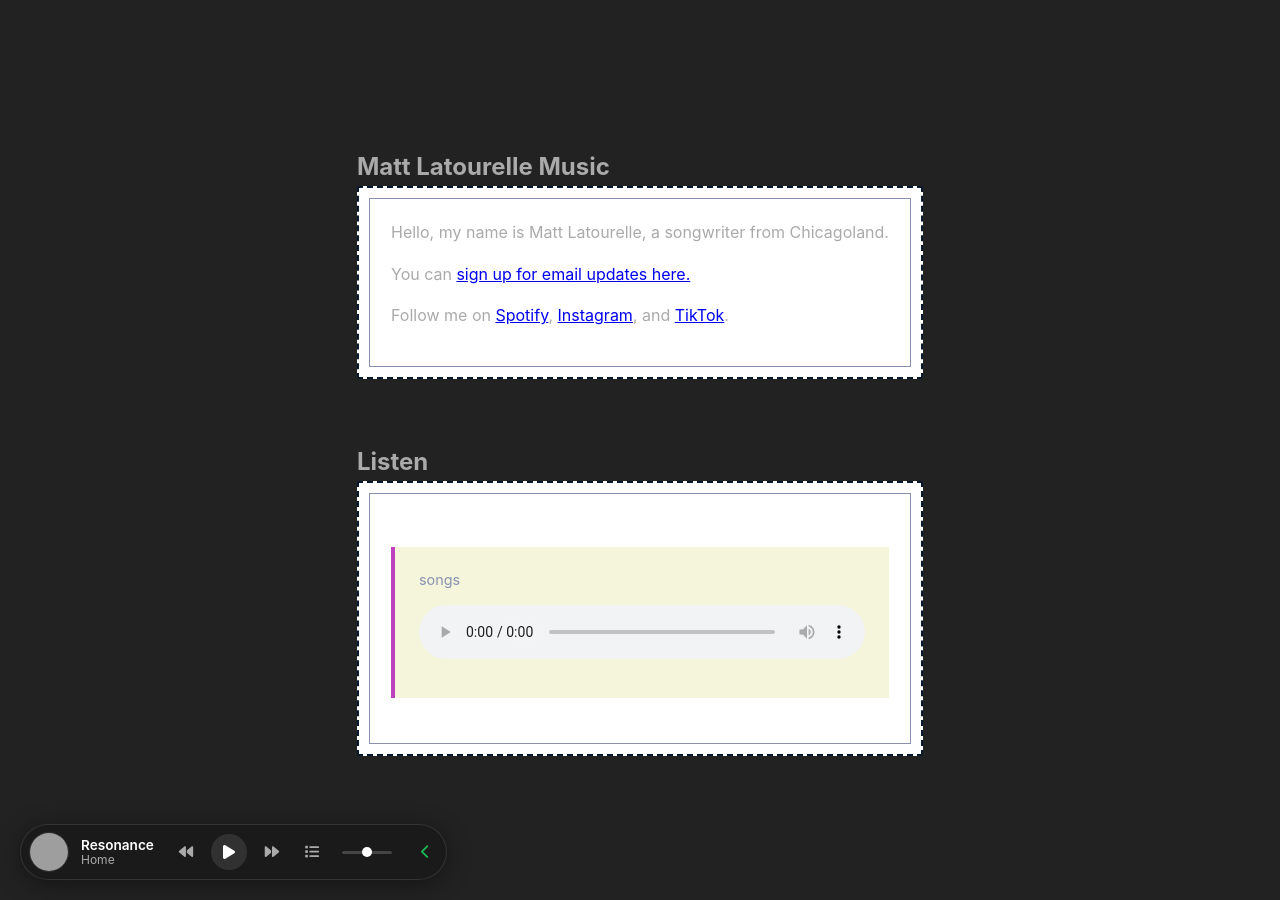
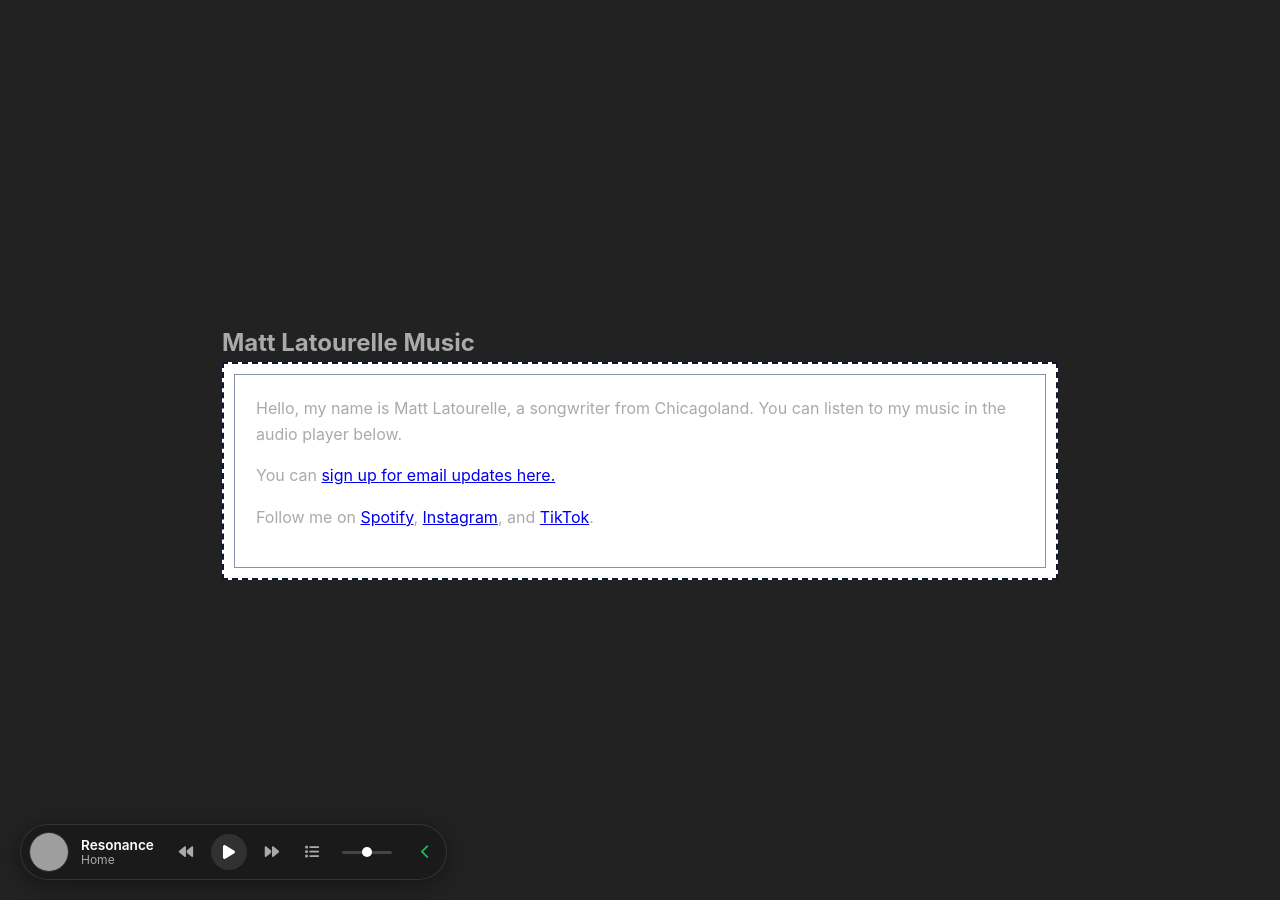
Before and after one commit to mlato/letter-l-music, a Jekyll site: the page built from index.html, in a window 1280 px wide. Built offline with Jekyll 4.4.1, drawn with Linux system fonts in a browser that asks for light colours; some web fonts are replaced; grey boxes are pictures that could not be loaded.

Commit message:
Update index.html

```diff
--- a/index.html
+++ b/index.html
@@ -6,26 +6,8 @@ title: Home
 <section id="about" class="section">
   <h1>Matt Latourelle Music</h1>
   <div class="sketch-box">
-    <p>Hello, my name is Matt Latourelle, a songwriter from Chicagoland.</p>
+    <p>Hello, my name is Matt Latourelle, a songwriter from Chicagoland. You can listen to my music in the audio player below.</p>
     <p>You can <a href="https://mattlatourellemusic.eo.page/gpsqq" target="_blank">sign up for email updates here.</a></p>
     <p>Follow me on <a href="https://open.spotify.com/artist/7e1Wh3dIZ3TfAn83fVVEic" target="_blank">Spotify</a>, <a href="https://www.instagram.com/letterlmusic" target="_blank">Instagram</a>, and <a href="https://www.tiktok.com/@letterlmusic" target="_blank">TikTok</a>.</p>
   </div>
 </section>
-
-<section id="stream" class="section">
-  <h1>Listen</h1>
-  <div class="sketch-box">
-    <div class="music-player">
-      <div class="track">
-        <div class="track-info">
-          <p>songs</p>
-        </div>
-        <audio controls>
-          <source src="/letter-l-music/assets/music/vacation_2.mp3" type="audio/mpeg">
-          <source src="/assets/music/where-did-you-go-demo.mp3" type="audio/mpeg">
-          Your browser does not support the audio element.
-        </audio>
-      </div>
-    </div>
-  </div>
-</section>
```
